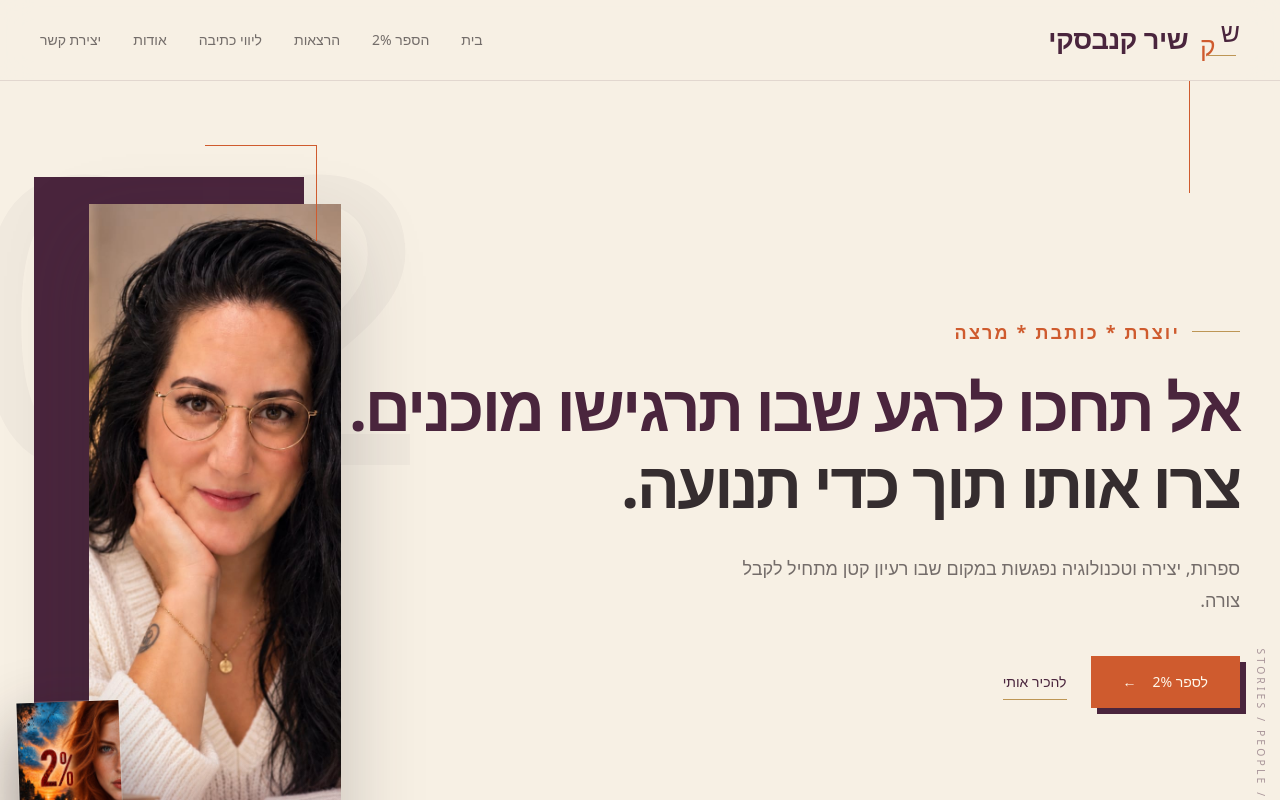
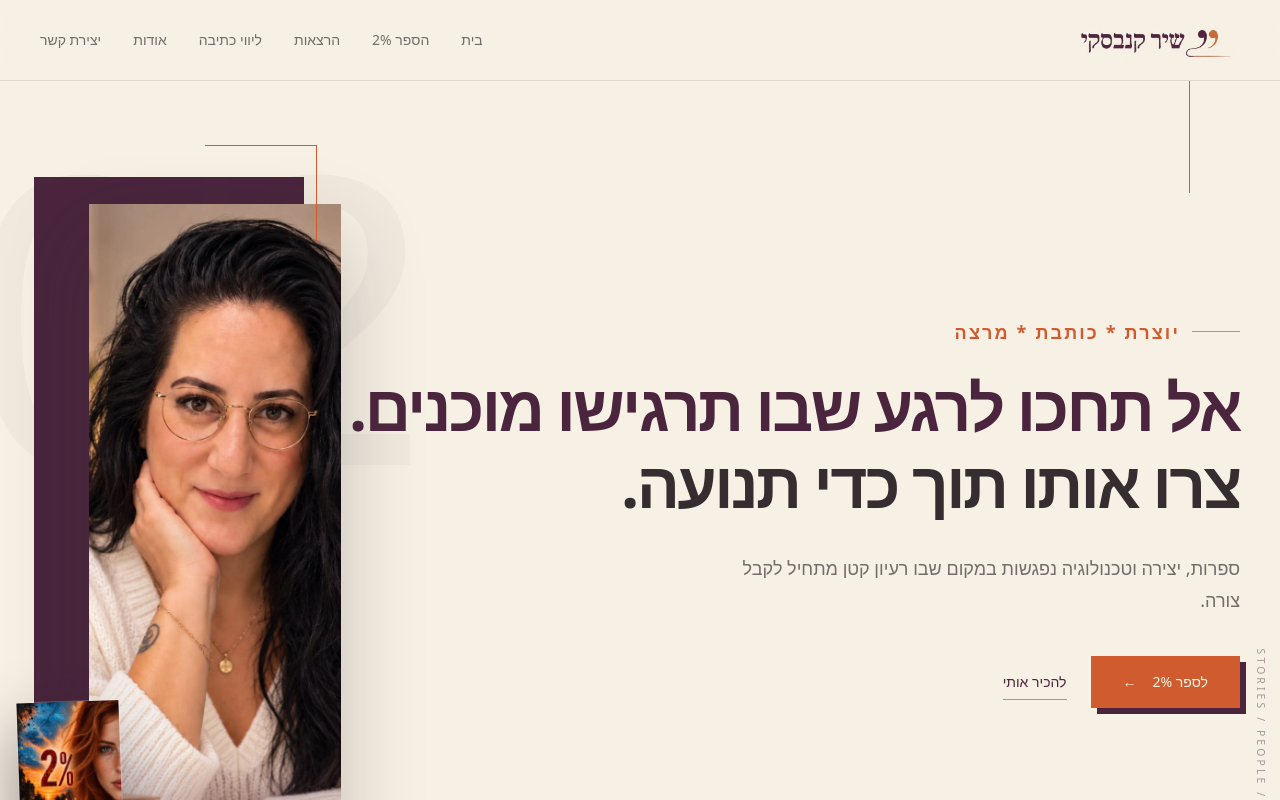
Before and after one commit to Shirkan84/shir-kanevsky-website, a Next.js app: page / in a window 1280 px wide. Shown: the top 800 px of the page. Built offline with nearby package versions, Linux system fonts and the light colour scheme; a web font is replaced by a local one.

Commit message:
Use branded header logo

```diff
--- a/src/components/layout/header.tsx
+++ b/src/components/layout/header.tsx
@@ -1,17 +1,21 @@
+import Image from "next/image";
 import Link from "next/link";
+import logo from "../../../pic/Logo.jpeg";
 import { navigation, siteConfig } from "@/config/site";
 
 export function Header() {
   return (
     <header className="sticky top-0 z-50 border-b border-plum/12 bg-paper/90 backdrop-blur-lg">
       <div className="mx-auto flex min-h-20 w-full max-w-7xl flex-col justify-center gap-4 overflow-hidden px-5 py-4 md:flex-row md:items-center md:justify-between md:px-10">
-        <Link href="/" className="group flex w-fit max-w-full shrink-0 items-center gap-3 text-plum" aria-label={`${siteConfig.name}, דף הבית`}>
-          <span className="relative block size-10" aria-hidden="true">
-            <span className="absolute right-0 top-0 font-serif text-[1.65rem] leading-none text-plum transition-transform duration-500 group-hover:-translate-y-0.5">ש</span>
-            <span className="absolute bottom-0 left-0 font-serif text-[1.65rem] leading-none text-orange transition-transform duration-500 group-hover:translate-y-0.5">ק</span>
-            <span className="absolute bottom-1 right-1 h-px w-7 origin-right bg-gold transition-transform duration-500 group-hover:scale-x-75" />
-          </span>
-          <span className="font-serif text-2xl font-semibold tracking-[-0.02em] sm:text-[1.7rem]">{siteConfig.name}</span>
+        <Link href="/" className="group flex w-fit max-w-full shrink-0 items-center" aria-label={`${siteConfig.name}, דף הבית`}>
+          <Image
+            src={logo}
+            alt="הלוגו של שיר קנבסקי"
+            priority
+            sizes="(max-width: 640px) 128px, 170px"
+            className="h-9 w-auto max-w-full object-contain transition-opacity duration-300 group-hover:opacity-80 sm:h-12"
+          />
+          <span className="sr-only">{siteConfig.name}</span>
         </Link>
         <nav aria-label="ניווט ראשי" className="w-full max-w-full overflow-x-auto pb-1 md:w-auto md:pb-0">
           <ul className="flex min-w-max items-center gap-6 text-sm text-ink/68 lg:gap-8">
```
Also changed, not shown: pic/Logo.jpeg (added).
